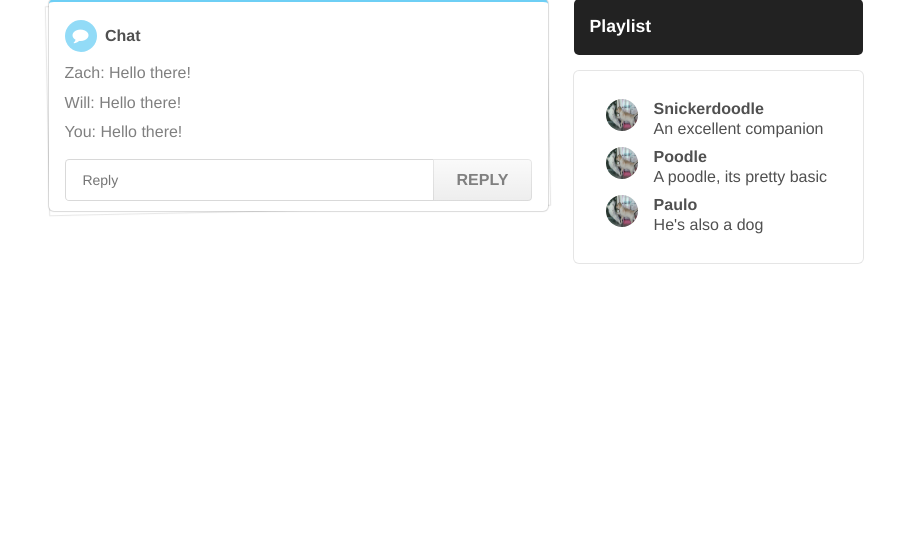
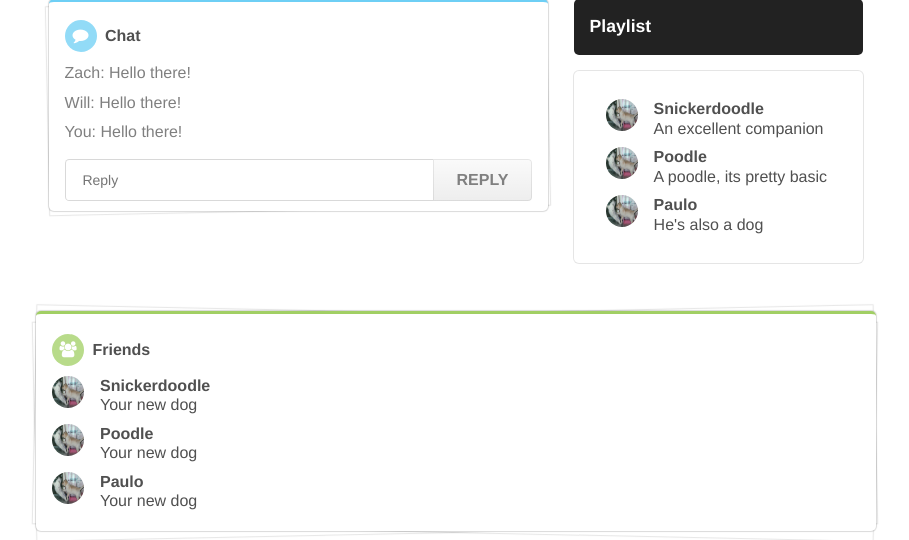
Before and after one commit to zach-taylor/snickerdoodle, a Flask app: page /watch/1 in a window 1280 px wide. Shown: the part 826-1366 px from the top of the page, without its empty margins (184-1093 px from the left). Before the commit the page ends 1090 px from the top, so only its background shows below. Run offline with Flask 2, Linux system fonts and the light colour scheme; data that the repository does not hold is empty; some libraries are stand-ins or nearby versions.

Commit message:
Started friends list template

```diff
--- /dev/null
+++ b/templates/_friends.html
@@ -0,0 +1,30 @@
+<div id="friends-list" class="ui piled green segment item">
+    <div class="ui list">
+        <div class="item">
+            <h5 class="ui header">
+                <i class="icon inverted circular green users"></i> Friends
+            </h5>
+        </div>
+        <div class="item">
+            <img class="ui avatar image" src="/static/img/cat.jpg">
+            <div class="content">
+              <div class="header">Snickerdoodle</div>
+              Your new dog
+            </div>
+        </div>
+        <div class="item">
+            <img class="ui avatar image" src="/static/img/cat.jpg">
+            <div class="content">
+              <div class="header">Poodle</div>
+              Your new dog
+            </div>
+        </div>
+        <div class="item">
+            <img class="ui avatar image" src="/static/img/cat.jpg">
+            <div class="content">
+              <div class="header">Paulo</div>
+              Your new dog
+            </div>
+        </div>
+    </div>
+</div>
--- a/templates/watch.html
+++ b/templates/watch.html
@@ -39,7 +39,7 @@
 </div>
 
 <div>
-    <h2 class="ui top attached header">Topic: {{ room.name }}</h2>
+    <h2 class="ui top attached header">Topic: {{ room.name }} </h2>
 </div>
 
 <div class="player">
@@ -143,11 +143,14 @@
     </div>
 </div>
 
+{% include '_friends.html'  %}
+
 {% endblock %}
 
 {%block js %}
     <script src="/static/js/video.js"></script>
     <script src="/static/lib/handlebars/handlebars-v1.3.0.js"></script>
+    <script src="/static/js/home2.js"></script>
 {% endblock %}
 
 {% block templates %}
```
